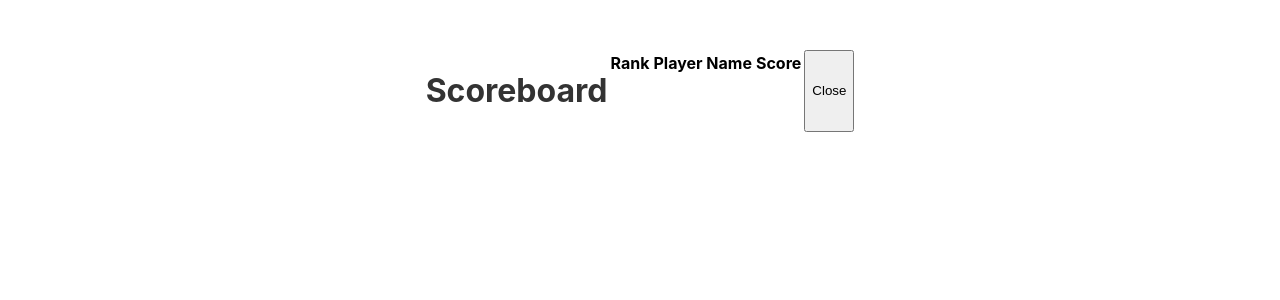
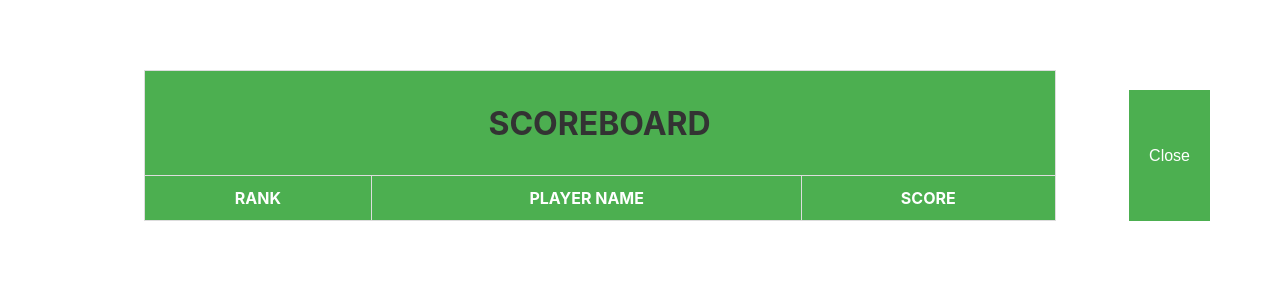
Before and after one commit to palicz/word-matcher-game, a React (Create React App) app: page / in a window 1280 px wide. Both pictures are taken after a click on the button "Scoreboard". Shown: the top 300 px of the page. Built offline with nearby package versions, Linux system fonts and the light colour scheme.

Commit message:
style: Further changes in css and also in the tsx file to make the table more visually appealing

```diff
--- a/src/components/Scoreboard.css
+++ b/src/components/Scoreboard.css
@@ -1,19 +1,50 @@
 .score-container {
     text-align: center;
     margin: 50px;
+    padding: 20px;
 }
 
-.score-container h1 {
+.score-table {
+    margin: 0 auto;
+    width: 80%;
+    border-collapse: collapse;
+    background-color: #f9f9f9;
+}
+
+.score-table th, .score-table td {
+    border: 1px solid #ddd;
+    padding: 12px 15px;
+}
+.score-table th {
+    background-color: #4CAF50;
+    color: white;
+    text-transform: uppercase;
+    font-weight: bold;
+}
+
+.score-table tr:nth-child(even) {
+    background-color: #f2f2f2;
+}
+.score-table tr:hover {
+    background-color: #ddd;
+}
+.score-table td {
+    text-align: center;
+}
+.close-button {
+    margin-top: 20px;
+    padding: 10px 20px;
+    background-color: #4CAF50;
+    color: white;
+    border: none;
+    cursor: pointer;
+    font-size: 16px;
+}
+.close-button:hover {
+    background-color: #45a049;
+}
+.scoreboard-title {
     font-size: 2em;
+    margin-bottom: 20px;
     color: #333;
 }
-
-.score-container ul {
-    list-style: none;
-    padding: 0;
-}
-
-.score-container li {
-    font-size: 1.5em;
-    margin: 10px 0;
-}
--- a/src/components/Scoreboard.tsx
+++ b/src/components/Scoreboard.tsx
@@ -13,9 +13,12 @@ interface ScoreboardProps {
 const Scoreboard: React.FC<ScoreboardProps> = ({scores,onClose}) => {
   return (
     <div className="score-container">
-      <h1>Scoreboard</h1>
+
         <table className="score-table">
             <thead>
+            <tr>
+                <th colSpan={3}> <h1 className="scoreboard-title">Scoreboard</h1></th>
+            </tr>
             <tr>
                 <th>Rank</th>
                 <th>Player Name</th>
```
